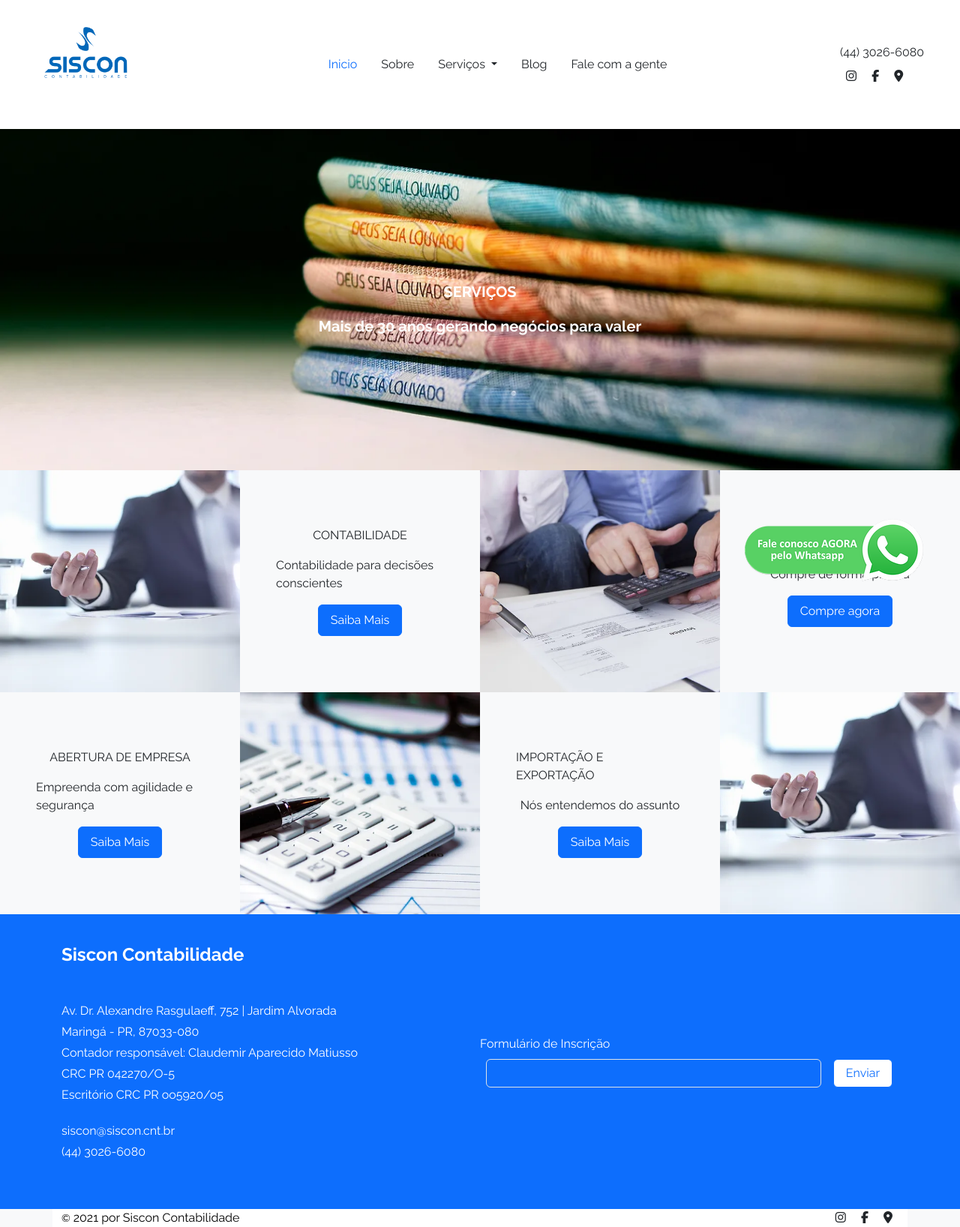
After one commit to guimatiusso/siscontabilidade.www, a Symfony app: template templates/servicos/index.html.twig in a window 1280 px wide. The commit adds this page. Shown: the whole page at 75% size. Run offline with Twig, Linux system fonts and the light colour scheme; the template is opened without the code that fills it, so the values that code supplies are empty; some libraries are stand-ins or nearby versions.

Commit message:
WIP - contrução das páginas de servico do dropdown

```diff
--- a/src/Controller/ApplicationController.php
+++ b/src/Controller/ApplicationController.php
@@ -12,7 +12,7 @@ class ApplicationController extends AbstractController
      * @Route("/", name="app_home_page")
      * @return Response
      */
-    public function homepage()
+    public function show()
     {
         return $this->render('application/homepage.html.twig');
     }
--- a/src/Controller/SobreController.php
+++ b/src/Controller/SobreController.php
@@ -12,7 +12,7 @@ class SobreController extends AbstractController
      * @Route("sobre", name="sobre_page")
      * @return Response
      */
-    public function sobre()
+    public function show()
     {
         return $this->render('sobre/index.html.twig');
     }
--- a/templates/application/homepage.html.twig
+++ b/templates/application/homepage.html.twig
@@ -53,7 +53,7 @@
                 </div>
             </div>
             <div class="text-center my-4">
-                <button type="button" class="btn btn-primary fw-light">Visualizar mais</button>
+                <button type="button" class="btn btn-primary py-2 px-3 fw-light">Visualizar mais</button>
             </div>
         </div>
         <div class="col-md-6">
--- /dev/null
+++ b/templates/components/horizontal_card_img_left.html.twig
@@ -0,0 +1,8 @@
+<div class="col-md-6">
+    <img src="{{ asset(path_to_img) }}" alt="Sobre" class="img-fluid">
+</div>
+<div class="col-md-6 d-flex flex-column align-items-center justify-content-center p-5">
+    <p class="text-info-subtle fw-light">{{ title }}</p>
+    <p class="fw-light">{{ subtitle }}</p>
+    <a href="{{ path(href_link) }}" target="_blank" type="button" class="btn btn-primary py-2 px-3 fw-light">{{ text_link }}</a>
+</div>
--- /dev/null
+++ b/templates/components/horizontal_card_img_right.html.twig
@@ -0,0 +1,8 @@
+<div class="col-md-6 d-flex flex-column align-items-center justify-content-center p-5">
+    <p class="text-info-subtle fw-light">{{ title }}</p>
+    <p class="fw-light">{{ subtitle }}</p>
+    <a href="{{ path(href_link) }}" target="_blank" type="button" class="btn btn-primary py-2 px-3 fw-light">{{ text_link }}</a>
+</div>
+<div class="col-md-6">
+    <img src="{{ asset(path_to_img) }}" alt="Sobre" class="img-fluid">
+</div>
--- a/templates/components/navbar.html.twig
+++ b/templates/components/navbar.html.twig
@@ -17,10 +17,11 @@
                 Serviços
             </a>
             <ul class="dropdown-menu">
-                <li><a class="dropdown-item text-dark" href="#">Abertura de empresa</a></li>
-                <li><a class="dropdown-item text-dark" href="#">Contabilidade</a></li>
-                <li><a class="dropdown-item text-dark" href="#">Contabilidade para Importação Exportação</a></li>
-                <li><a class="dropdown-item text-dark" href="#">Certificado Digital</a></li>
+                <li><a class="dropdown-item text-dark" href="{{ path('servicos_page') }}">Serviços</a></li>
+                <li><a class="dropdown-item text-dark" href="{{ path('servico_abretura_empresa_page') }}">Abertura de empresa</a></li>
+                <li><a class="dropdown-item text-dark" href="{{ path('servico_contabilidade_page') }}">Contabilidade</a></li>
+                <li><a class="dropdown-item text-dark" href="{{ path('servico_contabilidade_importacao_exportacao_page') }}">Contabilidade para Importação Exportação</a></li>
+                <li><a class="dropdown-item text-dark" href="{{ path('servico_certificado_digital_page') }}">Certificado Digital</a></li>
             </ul>
         </li>
         <li class="nav-item">
--- /dev/null
+++ b/templates/servicos/abertura-empresa.index.html.twig
@@ -0,0 +1,6 @@
+{% extends "base.html.twig" %}
+
+{% block title %}Abertura de Empresa | Siscon Contabilidade{% endblock %}
+
+{% block body %}
+{% endblock %}
--- /dev/null
+++ b/templates/servicos/certificado-digital.index.html.twig
@@ -0,0 +1,6 @@
+{% extends "base.html.twig" %}
+
+{% block title %}Certificado Digital | Siscon Contabilidade{% endblock %}
+
+{% block body %}
+{% endblock %}
--- /dev/null
+++ b/templates/servicos/contabilidade-importacao-exportacao.index.html.twig
@@ -0,0 +1,6 @@
+{% extends "base.html.twig" %}
+
+{% block title %}Importação e Exportação | Siscon Contabilidade{% endblock %}
+
+{% block body %}
+{% endblock %}
--- /dev/null
+++ b/templates/servicos/contabilidade.index.html.twig
@@ -0,0 +1,6 @@
+{% extends "base.html.twig" %}
+
+{% block title %}Contabilidade | Siscon Contabilidade{% endblock %}
+
+{% block body %}
+{% endblock %}
--- /dev/null
+++ b/templates/servicos/index.html.twig
@@ -0,0 +1,60 @@
+{% extends "base.html.twig" %}
+
+{% block title %}Serviços | Siscon Contabilidade{% endblock %}
+
+{% block body %}
+    <section class="container-fluid d-flex p-0">
+        <div class="col-md position-relative">
+            {% include 'components/img_with_text_over.html.twig' with {
+                'path_to_img' : 'assets/images/bg_servicos.webp',
+                'title': 'SERVIÇOS',
+                'subtitle': 'Mais de 30 anos gerando negócios para valer',
+                'link_href': null
+            } %}
+        </div>
+    </section>
+
+    <section class="container-fluid p-0 d-flex">
+        <div class="col-md-6 d-flex">
+            {% include 'components/horizontal_card_img_left.html.twig' with {
+                'path_to_img' : 'assets/images/accountant.webp',
+                'title': 'CONTABILIDADE',
+                'subtitle': 'Contabilidade para decisões conscientes',
+                'href_link': 'sobre_page',
+                'text_link': 'Saiba Mais'
+            } %}
+        </div>
+
+        <div class="col-md-6 d-flex">
+            {% include 'components/horizontal_card_img_left.html.twig' with {
+                'path_to_img' : 'assets/images/calculating.webp',
+                'title': 'CERTIFICADO DIGITAL',
+                'subtitle': 'Compre de forma prática',
+                'href_link': 'servico_certificado_digital_page',
+                'text_link': 'Compre agora'
+            } %}
+        </div>
+    </section>
+
+    <section class="container-fluid p-0 d-flex">
+        <div class="col-md-6 d-flex">
+            {% include 'components/horizontal_card_img_right.html.twig' with {
+                'path_to_img' : 'assets/images/calculator.webp',
+                'title': 'ABERTURA DE EMPRESA',
+                'subtitle': 'Empreenda com agilidade e segurança',
+                'href_link': 'servico_abretura_empresa_page',
+                'text_link': 'Saiba Mais'
+            } %}
+        </div>
+
+        <div class="col-md-6 d-flex">
+            {% include 'components/horizontal_card_img_right.html.twig' with {
+                'path_to_img' : 'assets/images/accountant.webp',
+                'title': 'IMPORTAÇÃO E EXPORTAÇÃO',
+                'subtitle': 'Nós entendemos do assunto',
+                'href_link': 'servico_contabilidade_importacao_exportacao_page',
+                'text_link': 'Saiba Mais'
+            } %}
+        </div>
+    </section>
+{% endblock %}
```
Also changed, not shown: src/Controller/ServicosController.php (added, +55 -0 lines), public/assets/images/accountant.webp (added), public/assets/images/bg_servicos.webp (added), public/assets/images/calculating.webp (added), public/assets/images/calculator.webp (added).
